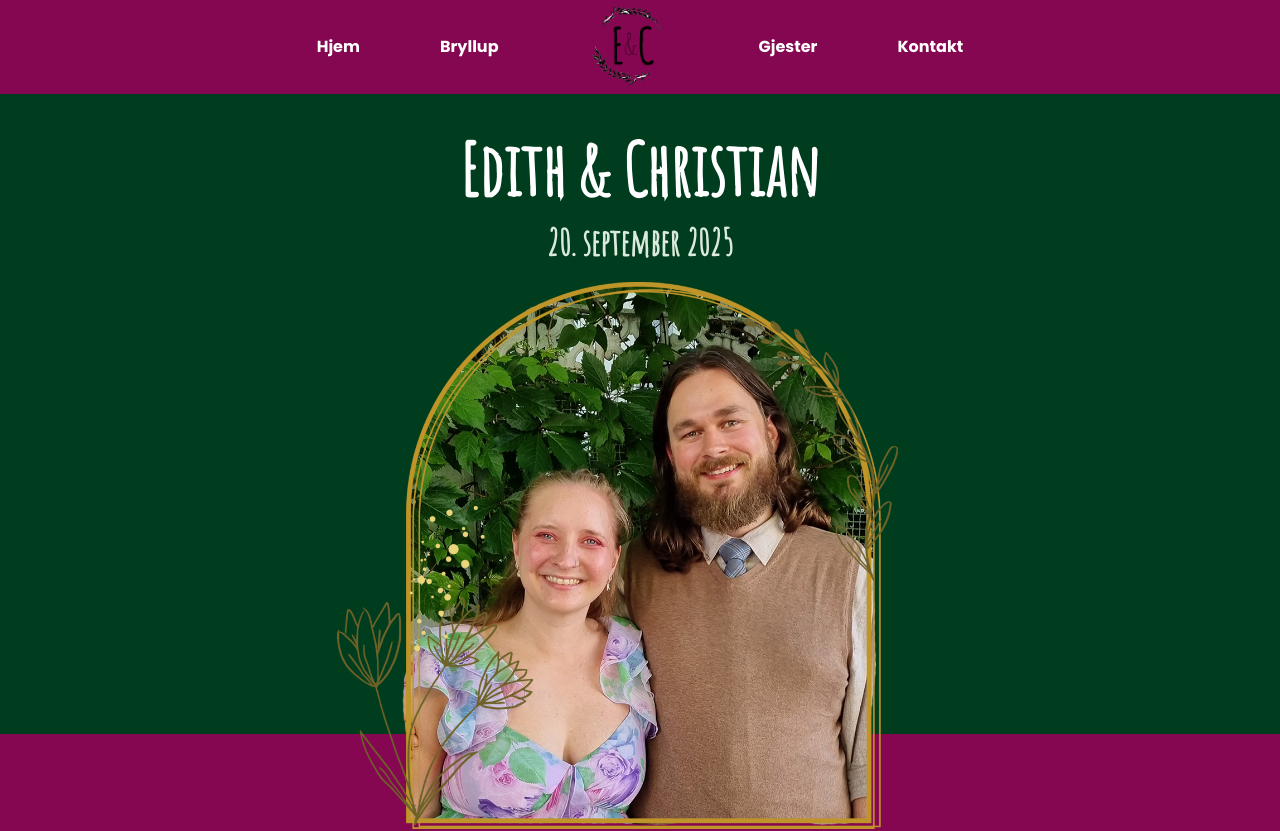
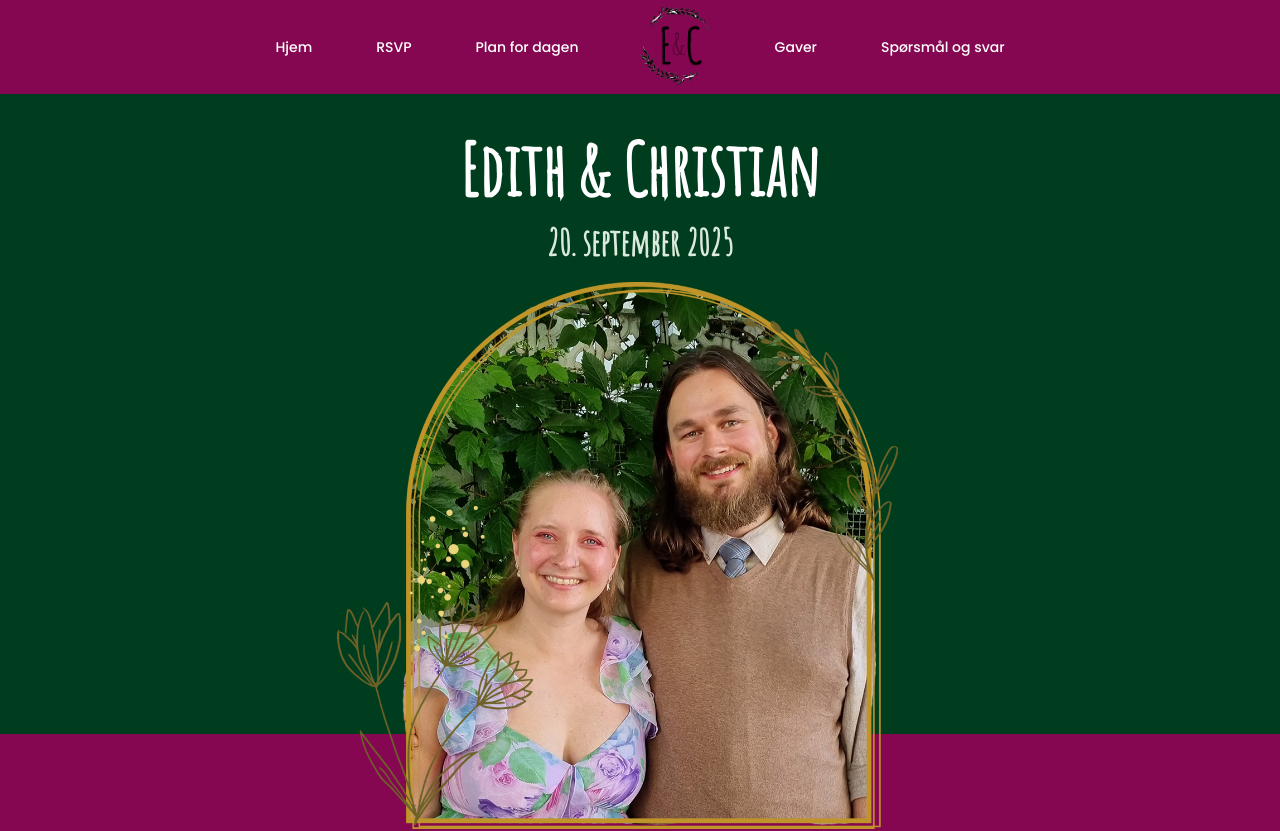
Before and after one commit to larissabakken/website-weeding, a Next.js app: page / in a window 1280 px wide. Shown: the top 831 px of the page. Built offline with nearby package versions, Linux system fonts and the light colour scheme; no server answers.

Commit message:
feat: navigation to sections

```diff
--- a/components/Banner.tsx
+++ b/components/Banner.tsx
@@ -5,7 +5,10 @@ import { motion } from "framer-motion";
 
 export default function Banner() {
   return (
-    <section className="relative flex flex-col pt-10 h-[30rem] sm:h-[40rem] bg-forest w-full">
+    <section
+      id="hjem"
+      className="relative flex flex-col pt-10 h-[30rem] sm:h-[40rem] bg-forest w-full scroll-mt-24"
+    >
       <motion.div
         initial={{ opacity: 0, scale: 0.8 }}
         animate={{ opacity: 1, scale: 1 }}
--- a/components/GiftQA.tsx
+++ b/components/GiftQA.tsx
@@ -5,7 +5,7 @@ import { CatalogGift } from "./CatalogGift";
 
 export function GiftQA() {
   return (
-    <section className="bg-berry py-20 ">
+    <section id="gaver" className="bg-berry py-20 scroll-mt-20">
       <motion.div
         initial={{ opacity: 0, x: -20 }}
         whileInView={{ opacity: 1, x: 0 }}
--- a/components/MenuNav.tsx
+++ b/components/MenuNav.tsx
@@ -1,6 +1,5 @@
 "use client";
 
-import Link from "next/link";
 import Image from "next/image";
 import { Menu, X } from "lucide-react";
 import { useState } from "react";
@@ -17,16 +16,36 @@ import {
 export default function MenuNav() {
   const [isOpen, setIsOpen] = useState(false);
 
+  const handleNavigation = (path: string) => {
+    setIsOpen(false);
+    const goToCompontnt = document.getElementById(path);
+    if (goToCompontnt) {
+      goToCompontnt.scrollIntoView({ behavior: "instant" });
+    }
+  };
+
   return (
     <>
       <div className="sticky top-0 left-0 w-full items-center bg-berry z-max">
         {/* Desktop Menu */}
-        <div className="hidden md:flex items-center gap-x-20 justify-center text-white font-bold">
-          <Link href="/">Hjem</Link>
-          <Link href="/bryllup">Bryllup</Link>
+        <div className="hidden md:flex items-center gap-x-8 justify-center text-white font-bold">
+          <Button variant="ghost" onClick={() => handleNavigation("hjem")}>
+            Hjem
+          </Button>
+          <Button variant="ghost" onClick={() => handleNavigation("rsvp")}>
+            RSVP
+          </Button>
+          <Button variant="ghost" onClick={() => handleNavigation("bryllup")}>
+            Plan for dagen
+          </Button>
           <Image src="/logo.png" alt="Logo" width={100} height={100} />
-          <Link href="/gjester">Gjester</Link>
-          <Link href="/kontakt">Kontakt</Link>
+          <Button variant="ghost" onClick={() => handleNavigation("gaver")}>
+            Gaver
+          </Button>
+
+          <Button variant="ghost" onClick={() => handleNavigation("questions")}>
+            Spørsmål og svar
+          </Button>
         </div>
 
         {/* Mobile Menu */}
@@ -42,7 +61,7 @@ export default function MenuNav() {
           <DrawerContent className="bg-white flex flex-col items-center justify-start text-gray-500">
             <DrawerHeader className="w-full flex flex-row justify-between px-4">
               <DrawerTitle className="text-xl font-bold pt-1">
-                Navigation{" "}
+                Navigasjon
               </DrawerTitle>
               <DrawerClose>
                 <Button variant="outline" className="rounded-full w-10 h-10">
@@ -51,10 +70,27 @@ export default function MenuNav() {
               </DrawerClose>
             </DrawerHeader>
             <DrawerFooter className="w-full gap-y-4 px-4">
-              <Link href="/">Hjem</Link>
-              <Link href="/bryllup">Bryllup</Link>
-              <Link href="/gjester">Gjester</Link>
-              <Link href="/kontakt">Kontakt</Link>
+              <Button variant="ghost" onClick={() => handleNavigation("hjem")}>
+                Hjem
+              </Button>
+              <Button
+                variant="ghost"
+                onClick={() => handleNavigation("bryllup")}
+              >
+                Plan for dagen
+              </Button>
+              <Button variant="ghost" onClick={() => handleNavigation("gaver")}>
+                Gaver
+              </Button>
+              <Button variant="ghost" onClick={() => handleNavigation("rsvp")}>
+                RSVP
+              </Button>
+              <Button
+                variant="ghost"
+                onClick={() => handleNavigation("questions")}
+              >
+                Spørsmål og svar
+              </Button>
             </DrawerFooter>
           </DrawerContent>
         </Drawer>
--- a/components/QandA.tsx
+++ b/components/QandA.tsx
@@ -15,7 +15,10 @@ import Detail from "./Detail";
 
 const QandA = () => {
   return (
-    <section className="flex justify-center items-center bg-forest text-[#daeadb] py-20">
+    <section
+      id="questions"
+      className="flex justify-center items-center bg-forest text-[#daeadb] py-20 scroll-mt-20"
+    >
       <div className="container mx-auto px-4">
         <motion.h2
           initial={{ opacity: 0, y: 20 }}
--- a/components/RSVP.tsx
+++ b/components/RSVP.tsx
@@ -7,12 +7,12 @@ import { router } from "next/client";
 
 export function RSVP() {
   return (
-    <section className="bg-berry py-20 ">
+    <section id="rsvp" className="bg-berry py-20 scroll-mt-10">
       <motion.div
         initial={{ opacity: 0, x: -20 }}
         whileInView={{ opacity: 1, x: 0 }}
         transition={{ duration: 0.8, delay: 0.2 }}
-        className="flex flex-col justify-evenly items-center text-center gap-12"
+        className="flex flex-col justify-evenly items-center text-center gap-12 "
       >
         <div className="text-white font-handwriting text-6xl font-bold">
           RSVP
--- a/components/Timeline.tsx
+++ b/components/Timeline.tsx
@@ -44,7 +44,10 @@ const events = [
 
 export default function Timeline() {
   return (
-    <section className="h-[100rem] md:h-full py-20 bg-forest text-[#DAEADB]">
+    <section
+      id="bryllup"
+      className="h-[100rem] md:h-full py-20 bg-forest text-[#DAEADB] scroll-mt-6"
+    >
       <div className="container mx-auto">
         <motion.h2
           initial={{ opacity: 0, y: 20 }}
```
